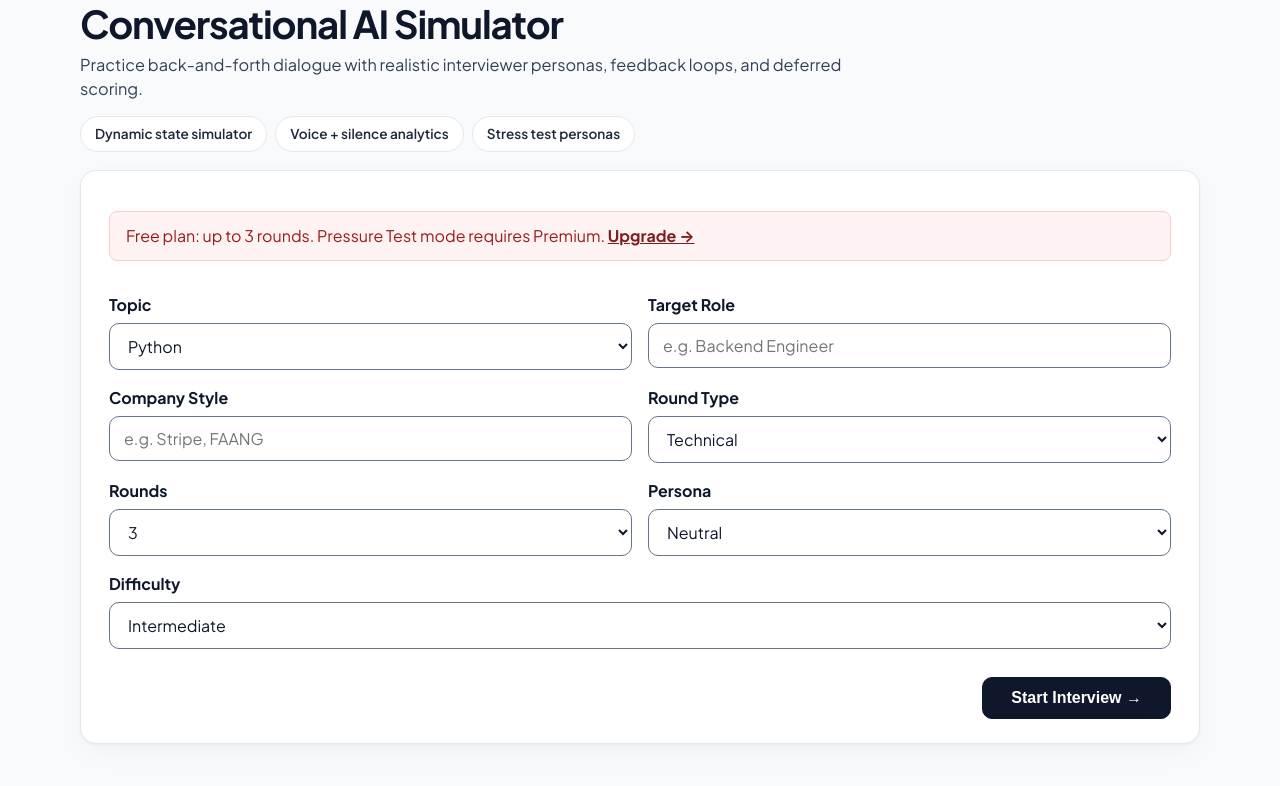
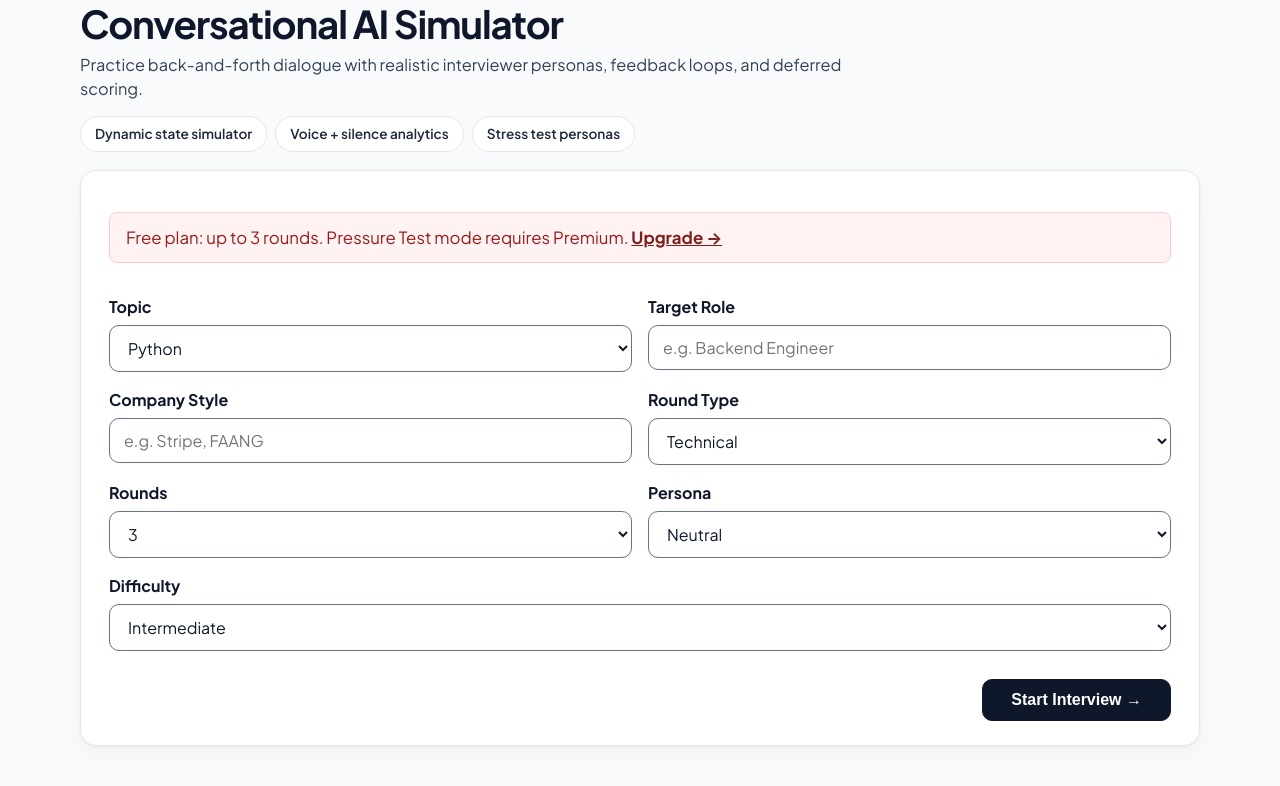
Before and after one commit to ATHULARIGA/career-ai, a FastAPI app: template templates/interview/interview.html in a window 1280 px wide. Shown: the part 126-912 px from the top of the page. Run offline with FastAPI, Linux system fonts and the light colour scheme; the template is opened without the code that fills it, so the values that code supplies are empty; a user stored in the database is signed in; some libraries are stand-ins or nearby versions.

Commit message:
fix(accessibility): increase iv-lock font-size to 1.05rem for SortSite 12pt rule

```diff
--- a/templates/interview/interview.html
+++ b/templates/interview/interview.html
@@ -336,7 +336,7 @@
   border: 1.5px solid #fecaca;
   border-radius: 8px;
   padding: 12px 16px;
-  font-size: 1.0rem;
+  font-size: 1.05rem;
   line-height: 1.5;
   margin-bottom: 16px;
 }
```
